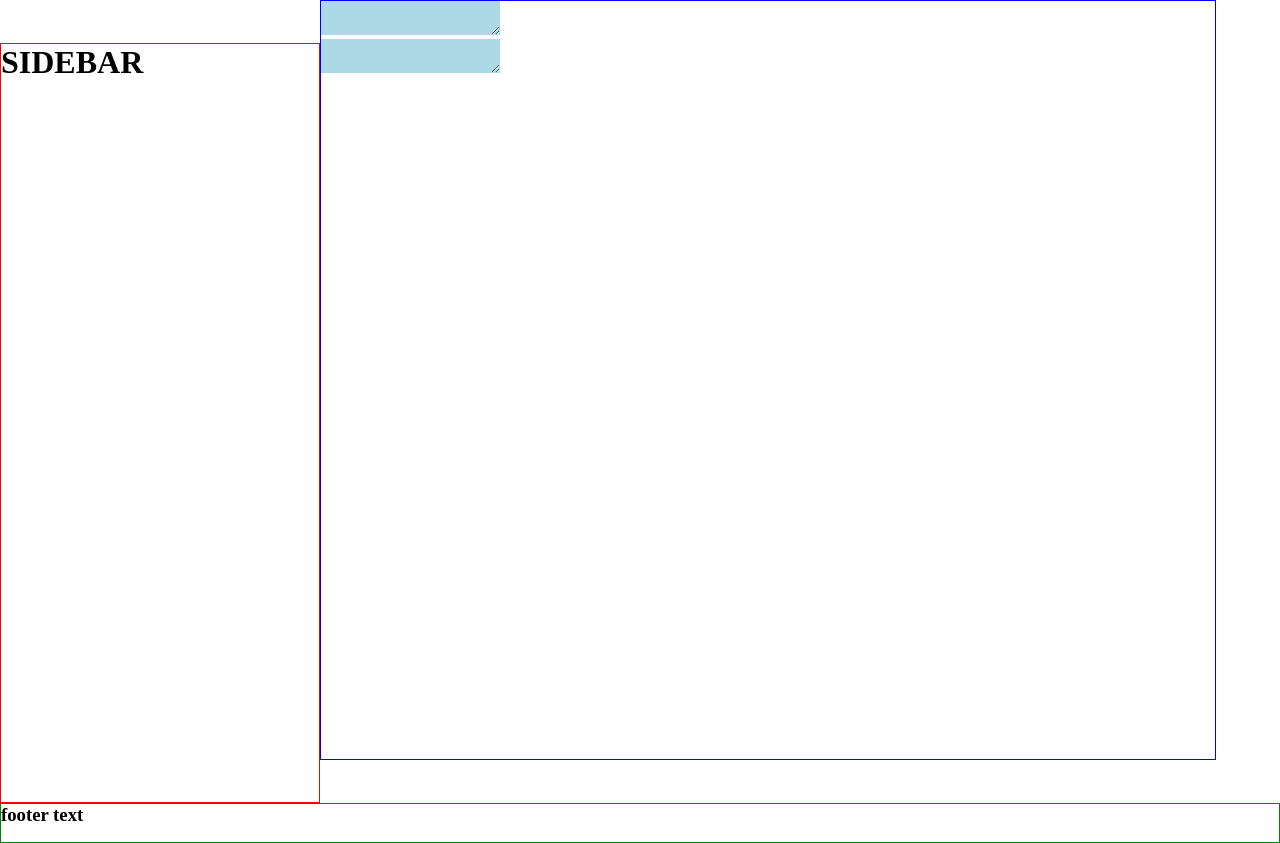
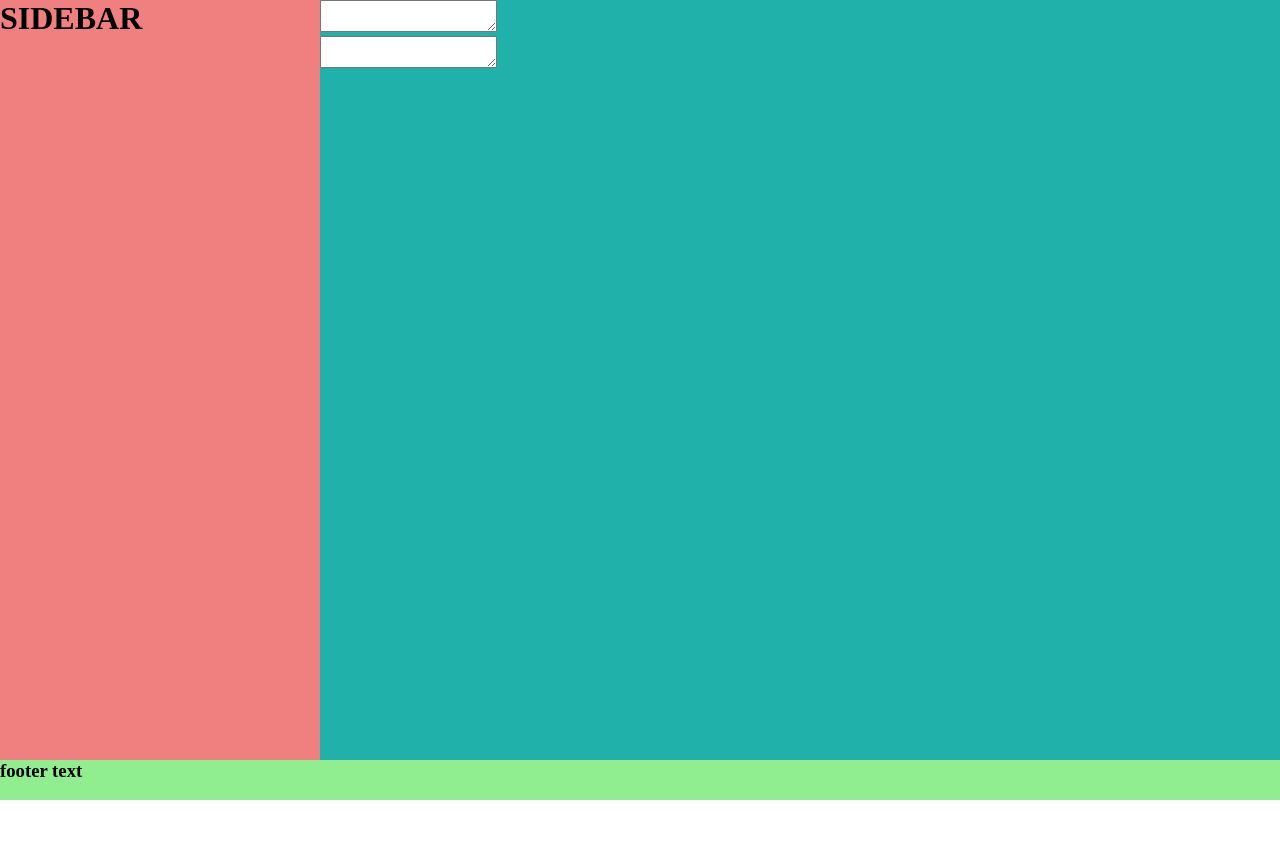
Before and after one commit to inept-dev/notes-again, a Vue app: page / in a window 1280 px wide. After the commit the page ends 800 px from the top, so only its background shows below. Built offline with nearby package versions, Linux system fonts and the light colour scheme.

Commit message:
auto-adjust ratios for desktop

```diff
--- a/package.json
+++ b/package.json
@@ -10,6 +10,7 @@
   "dependencies": {
     "colorette": "^1.2.1",
     "core-js": "^3.6.5",
+    "npm": "^6.14.8",
     "register-service-worker": "^1.7.1",
     "vue": "^3.0.0-beta.1",
     "vue-router": "^4.0.0-alpha.6",
--- a/src/App.vue
+++ b/src/App.vue
@@ -7,6 +7,7 @@
 <style>
 * {
 	margin: 0;
+	padding: 0;
 	box-sizing: border-box;
 }
 </style>
--- a/src/components/Manager.vue
+++ b/src/components/Manager.vue
@@ -16,6 +16,7 @@ export default {
 </script>
 
 <style scoped>
+/*
 .component-catch {
 }
 textarea {
@@ -26,4 +27,5 @@ textarea {
 }
 .body-input textarea {
 }
+*/
 </style>
--- a/src/views/Main.vue
+++ b/src/views/Main.vue
@@ -29,24 +29,23 @@ export default {
 
 <style scoped>
 .sidebar-manager {
-	display: block;
+	display: flex;
 }
 .sidebar {
-	border: solid 1px red;
-	display: inline-block;
+	background: lightcoral;
+	display: flex;
 	width: 25vw;
 	height: 95vh;
 }
 .manager {
-	border: solid 1px blue;
-	display: inline-block;
-	width: 70vw;
+	background: lightseagreen;
+	display: flex;
+	width: 75vw;
 	height: 95vh;
 }
 footer {
-	border: solid 1px green;
+	background: lightgreen;
 	display: block;
-	width: 100vw;
 	height: 5vh;
 }
 </style>
```
Also changed, not shown: 1 other file (tests, documents, lock files or other folders).
